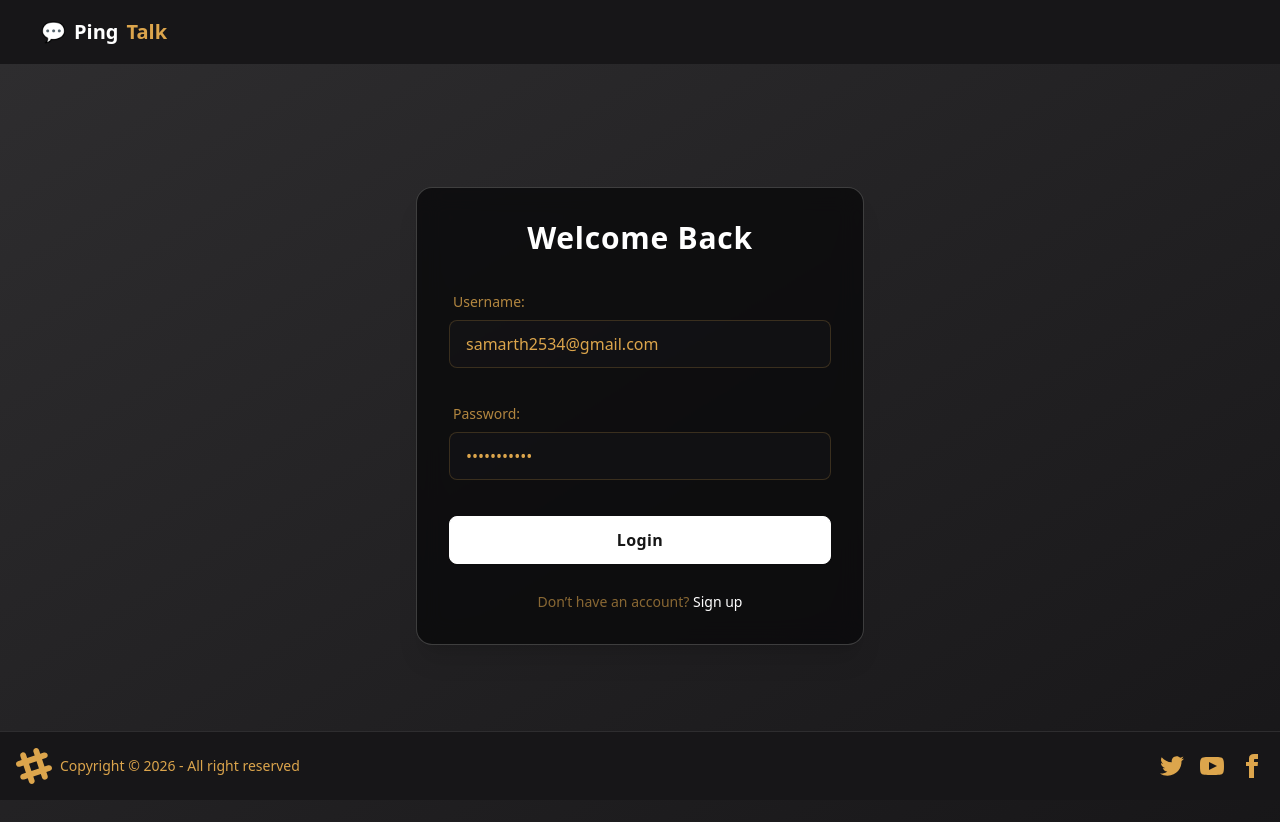
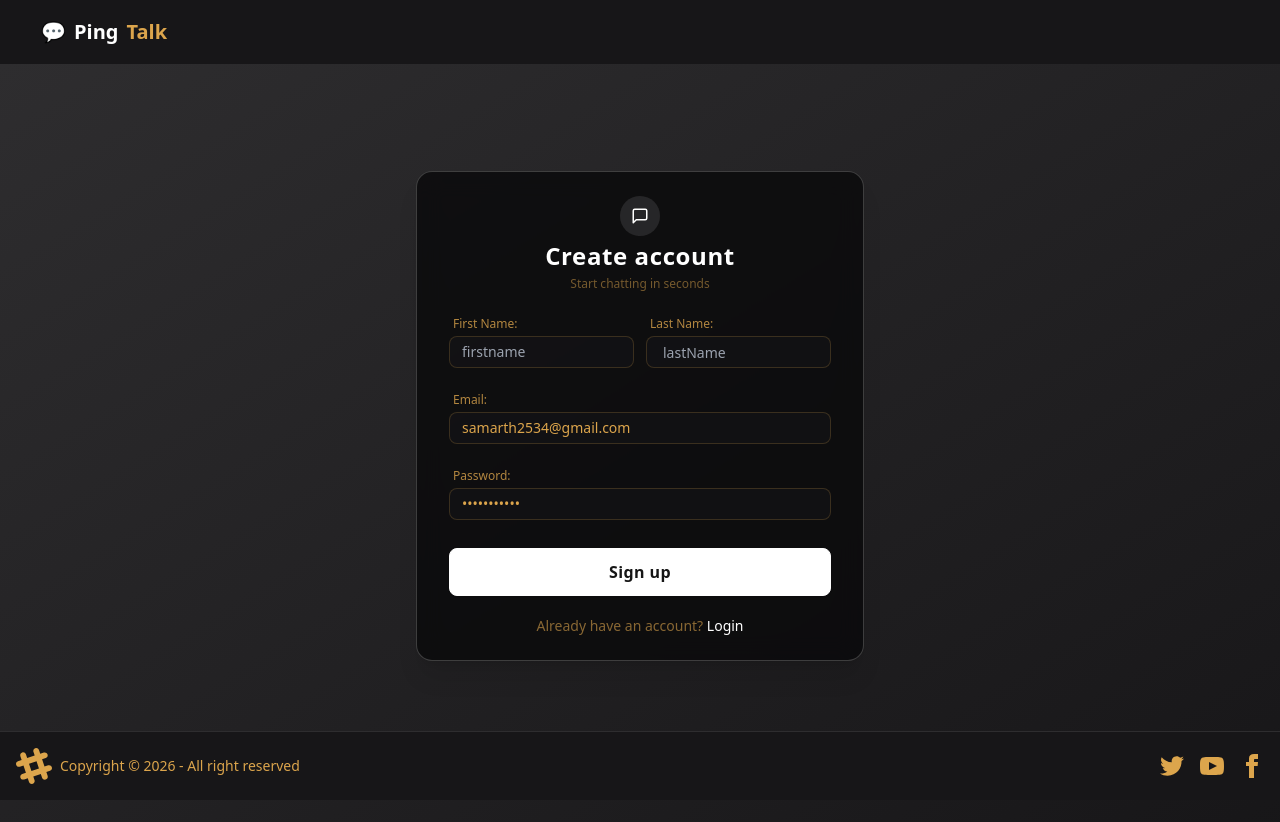
Before and after one commit to SamarthM0419/Real_Time_Chatting_UI, a React (Vite) app in the folder chat-web/: page /login in a window 1280 px wide. Both pictures are taken after a click on the element "Sign up". Shown: the top 822 px of the page. Built offline with nearby package versions, Linux system fonts and the light colour scheme; no server answers.

Commit message:
sign up component

```diff
--- a/chat-web/src/components/Login.jsx
+++ b/chat-web/src/components/Login.jsx
@@ -8,6 +8,10 @@ import { BASE_URL } from "../utils/constants";
 const Login = () => {
   const [emailId, setEmailId] = useState("samarth2534@gmail.com");
   const [password, setPassword] = useState("Samarth@123");
+  const [firstName, setFirstName] = useState("");
+  const [lastName, setLastName] = useState("");
+  const [isLoginForm, setIsLoginForm] = useState(true);
+
   const dispatch = useDispatch();
   const navigate = useNavigate();
   const [error, setError] = useState("");
@@ -16,14 +20,25 @@ const Login = () => {
     try {
       const res = await axios.post(
         BASE_URL + "auth/login",
-        {
-          emailId,
-          password,
-        },
+        { emailId, password },
         { withCredentials: true },
       );
       dispatch(addUser(res.data));
       return navigate("/");
+    } catch (err) {
+      setError(err?.response?.data || "Something went wrong");
+    }
+  };
+
+  const handleSignup = async () => {
+    try {
+      const res = await axios.post(
+        BASE_URL + "auth/signup",
+        { firstName, lastName, emailId, password },
+        { withCredentials: true },
+      );
+      dispatch(addUser(res.data.data));
+      return navigate("/profile");
     } catch (err) {
       setError(err?.response?.data || "Something went wrong");
     }
@@ -36,56 +51,136 @@ const Login = () => {
                     px-4 pb-24"
     >
       <div className="card w-full max-w-md bg-base-100/80 backdrop-blur-md shadow-xl border border-primary/20 rounded-2xl">
-        <div className="card-body space-y-5">
-          <h2 className="text-3xl font-bold text-center text-primary tracking-wide">
-            Welcome Back
-          </h2>
+        <div className={`card-body ${isLoginForm ? "space-y-5" : "space-y-3 py-6"}`}>
+
+          <div className={`flex flex-col items-center text-center ${isLoginForm ? "gap-2 mb-1" : "gap-1 mb-0"}`}>
+            <div className={`rounded-full bg-primary/10 flex items-center justify-center ${isLoginForm ? "w-12 h-12" : "w-10 h-10"}`}>
+              <svg
+                width={isLoginForm ? "22" : "18"}
+                height={isLoginForm ? "22" : "18"}
+                viewBox="0 0 24 24"
+                fill="none"
+                stroke="currentColor"
+                strokeWidth="2"
+                strokeLinecap="round"
+                strokeLinejoin="round"
+                className="text-primary"
+              >
+                <path d="M21 15a2 2 0 0 1-2 2H7l-4 4V5a2 2 0 0 1 2-2h14a2 2 0 0 1 2 2z" />
+              </svg>
+            </div>
+            <h2 className={`font-bold text-primary tracking-wide ${isLoginForm ? "text-3xl" : "text-2xl"}`}>
+              {isLoginForm ? "Welcome back" : "Create account"}
+            </h2>
+            <p className={`text-base-content/50 ${isLoginForm ? "text-sm" : "text-xs"}`}>
+              {isLoginForm
+                ? "Sign in to continue your conversations"
+                : "Start chatting in seconds"}
+            </p>
+          </div>
+
+          {!isLoginForm && (
+            <div className="grid grid-cols-2 gap-3">
+              <div className="form-control">
+                <label className="label py-1">
+                  <span className="label-text text-base-content/80 text-xs">First Name:</span>
+                </label>
+                <input
+                  type="text"
+                  value={firstName}
+                  placeholder="firstname"
+                  className="input input-bordered input-sm bg-base-200/60 focus:border-primary focus:outline-none"
+                  onChange={(e) => setFirstName(e.target.value)}
+                />
+              </div>
+              <div className="form-control">
+                <label className="label py-1">
+                  <span className="label-text text-base-content/80 text-xs">Last Name:</span>
+                </label>
+                <input
+                  type="text"
+                  value={lastName}
+                  placeholder="lastName"
+                  className="input input-bordered file-input-sm bg-base-200/60 focus:border-primary focus:outline-none"
+                  onChange={(e) => setLastName(e.target.value)}
+                />
+              </div>
+            </div>
+          )}
 
           <div className="form-control">
-            <label className="label">
-              <span className="label-text text-base-content/80">Username:</span>
+            <label className={`label ${!isLoginForm ? "py-1" : ""}`}>
+              <span className={`label-text text-base-content/80 ${!isLoginForm ? "text-xs" : ""}`}>
+                Email:
+              </span>
             </label>
             <input
               type="text"
               value={emailId}
-              placeholder="Enter your username"
-              className="input input-bordered bg-base-200/60 focus:border-primary focus:outline-none"
-              onChange={() => setEmailId(emailId.target.value)}
+              placeholder="Enter your email"
+              className={`input input-bordered bg-base-200/60 focus:outline-none
+                ${!isLoginForm ? "input-sm" : ""}
+                ${error ? "border-error focus:border-error" : "focus:border-primary"}`}
+              onChange={(e) => { setEmailId(e.target.value); setError(""); }}
             />
           </div>
 
           <div className="form-control">
-            <label className="label">
-              <span className="label-text text-base-content/80">Password:</span>
+            <label className={`label ${!isLoginForm ? "py-1" : ""}`}>
+              <span className={`label-text text-base-content/80 ${!isLoginForm ? "text-xs" : ""}`}>
+                Password:
+              </span>
             </label>
             <input
               type="password"
               value={password}
               placeholder="Enter your password"
-              className="input input-bordered bg-base-200/60 focus:border-primary focus:outline-none"
-              onChange={() => setPassword(password.target.value)}
+              className={`input input-bordered bg-base-200/60 focus:outline-none
+                ${!isLoginForm ? "input-sm" : ""}
+                ${error ? "border-error focus:border-error" : "focus:border-primary"}`}
+              onChange={(e) => { setPassword(e.target.value); setError(""); }}
             />
+            {error && (
+              <label className="label pt-1">
+                <span className="label-text-alt text-error flex items-center gap-1">
+                  <svg
+                    width="12"
+                    height="12"
+                    viewBox="0 0 24 24"
+                    fill="none"
+                    stroke="currentColor"
+                    strokeWidth="2.5"
+                    strokeLinecap="round"
+                  >
+                    <circle cx="12" cy="12" r="10" />
+                    <line x1="12" y1="8" x2="12" y2="12" />
+                    <line x1="12" y1="16" x2="12.01" y2="16" />
+                  </svg>
+                  {error}
+                </span>
+              </label>
+            )}
           </div>
-          {error && (
-            <p className="text-error text-sm font-medium text-center">
-              {error}
-            </p>
-          )}
+
           <div className="pt-2">
             <button
               className="btn btn-primary w-full text-base font-semibold tracking-wide hover:scale-[1.02] transition-all duration-300"
-              onClick={handleLogin}
+              onClick={isLoginForm ? handleLogin : handleSignup}
             >
-              Login
+              {isLoginForm ? "Login" : "Sign up"}
             </button>
           </div>
 
           <p className="text-center text-sm text-base-content/60">
-            Don’t have an account?{" "}
-            <span className="text-primary cursor-pointer hover:underline">
-              Sign up
+            {isLoginForm ? "Don't have an account?" : "Already have an account?"}{" "}
+            <span
+              className="text-primary cursor-pointer hover:text-green-400"
+              onClick={() => { setIsLoginForm((prev) => !prev); setError(""); }}
+            >
+              {isLoginForm ? "Sign up" : "Login"}
             </span>
           </p>
+
         </div>
       </div>
     </div>
```
